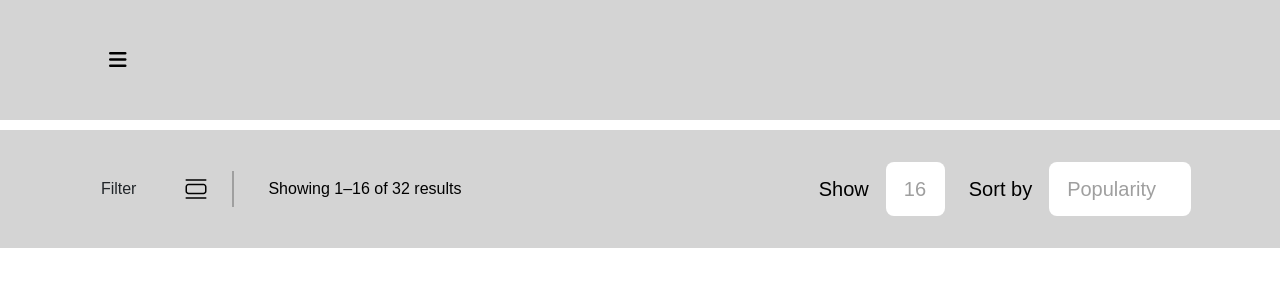
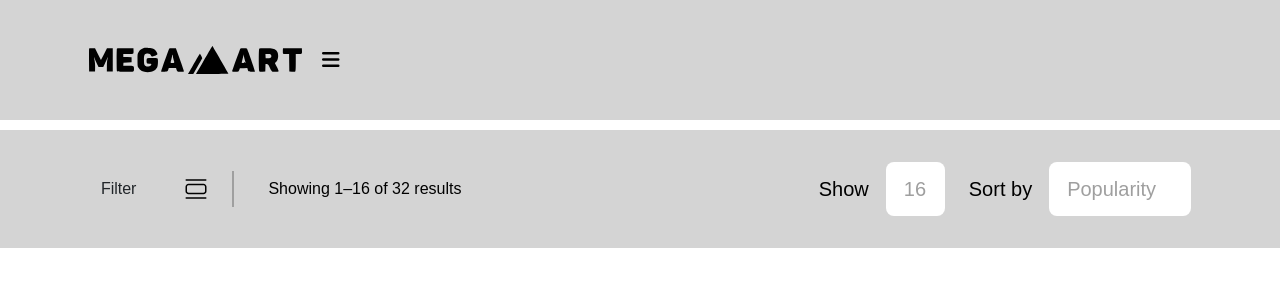
Before and after one commit to meetbutani/MegaMart, a plain HTML site: page index.html in a window 1280 px wide. Drawn offline with nearby package versions, Linux system fonts and the light colour scheme; no server answers.

Commit message:
16-6-2023

```diff
--- a/index.html
+++ b/index.html
@@ -56,7 +56,7 @@
             <nav class="navbar navbar-expand-xxl navbar-light d-flex justify-content-center align-items-center header">
                 <div class="container-fluid p-0 rmw-auto">
                     <div class="d-flex justify-content-between align-items-center xlw-100">
-                        <!-- <img src="images/Logo.svg" alt="DungiLan Logo" class="logo" /> -->
+                        <img src="./images/logo.svg" alt="Megamart Logo" class="logo" />
 
                         <button class="navbar-toggler m-2 mr-5 pr-0" type="button" data-bs-toggle="collapse"
                             data-bs-target="#mynavbar">
--- a/scss/main.scss
+++ b/scss/main.scss
@@ -252,7 +252,7 @@ label .close {
         background-color: #D4D4D4;
 
         .logo {
-            margin: 12.5px 0;
+            height: 28px;
         }
 
         .my-nav-item-direction {
```
Also changed, not shown: css/main.css, images/logo.svg (added), 1 other file.
